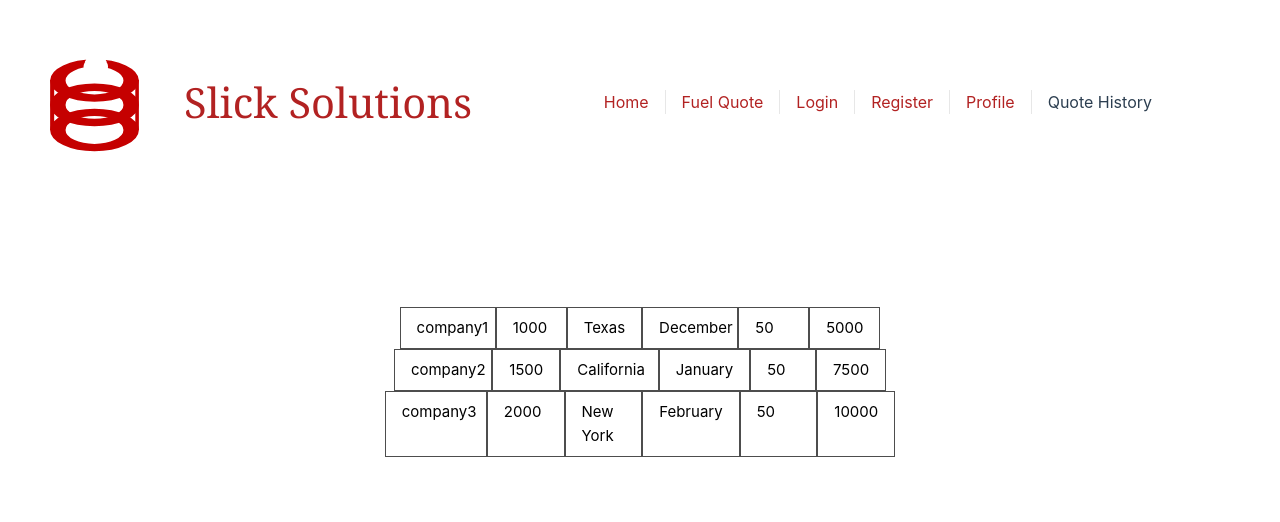
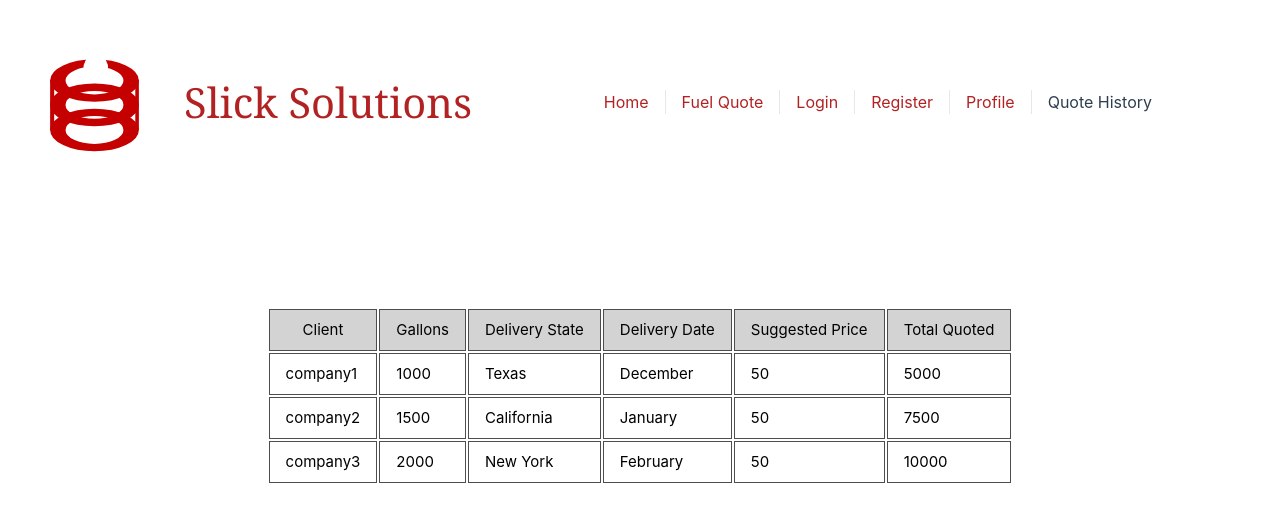
Before and after one commit to HamaIndustries/soft-dev-quote, a Vue app in the folder frontend/: page /quotehistory in a window 1280 px wide. Shown: the top 522 px of the page. Built offline with nearby package versions, Linux system fonts and the light colour scheme.

Commit message:
clean up quote history

```diff
--- a/frontend/src/views/QuoteHistory.vue
+++ b/frontend/src/views/QuoteHistory.vue
@@ -1,22 +1,32 @@
 <template>
     <h1 class="QuoteHeader">Quote History</h1>
-    <div
-        class="table-row"
-        v-for="row in quotes"
-        :key="row.client"
-    >
-        <div
-            class="table-column_item"
-            v-for="column in Object.keys(row)"
-            :key="column"
-        >
-            {{ row[column] }}
-        </div>
-    </div>
+    <table>
+        <thead>
+            <tr class="table-row">
+                <th class = "table-column_item table-header_item"
+                    v-for = "col in cols"
+                    :key = "col"
+                >{{ labels[col] }}</th>
+            </tr>
+        </thead>
+        <tbody>
+            <tr class = "table-row"
+                v-for = "row in quotes"
+                :key = "row.client"
+            >
+                <td
+                    class="table-column_item"
+                    v-for="column in cols"
+                    :key="column"
+                >
+                    {{ row[column] }}
+                </td>
+            </tr>
+        </tbody>
+    </table>
 </template>
 
 <script setup>
-import { defineProps } from 'vue';
 
 const props = defineProps({
     quotes: {
@@ -24,6 +34,10 @@ const props = defineProps({
         required: false
     }
 });
+
+const cols = [
+    "client", "gallonsRequested", "deliveryAddress", "deliveryDate", "suggestedPriceperGallon", "totalAmountdue"
+]
 
 const quotes = [
     {
@@ -51,6 +65,15 @@ const quotes = [
         totalAmountdue: 10000
     }
 ];
+
+const labels = {
+    client: 'Client',
+    gallonsRequested: "Gallons",
+    deliveryAddress: 'Delivery State',
+    deliveryDate: 'Delivery Date',
+    suggestedPriceperGallon: "Suggested Price",
+    totalAmountdue: "Total Quoted"
+}
 </script>
 
 <style scoped>
@@ -64,15 +87,16 @@ const quotes = [
     margin-bottom: 10px;
 }
 .table-row {
-    display: flex;
-    flex-wrap: nowrap;
     background: white;
 }
 .table-column_item {
     color: black;
-    width: 20%;
     border: solid 1px #4d4d4d;
     padding: 8px 16px;
     box-sizing: border-box;
 }
+
+.table-header_item {
+    background-color: lightgray;
+}
 </style>
```
